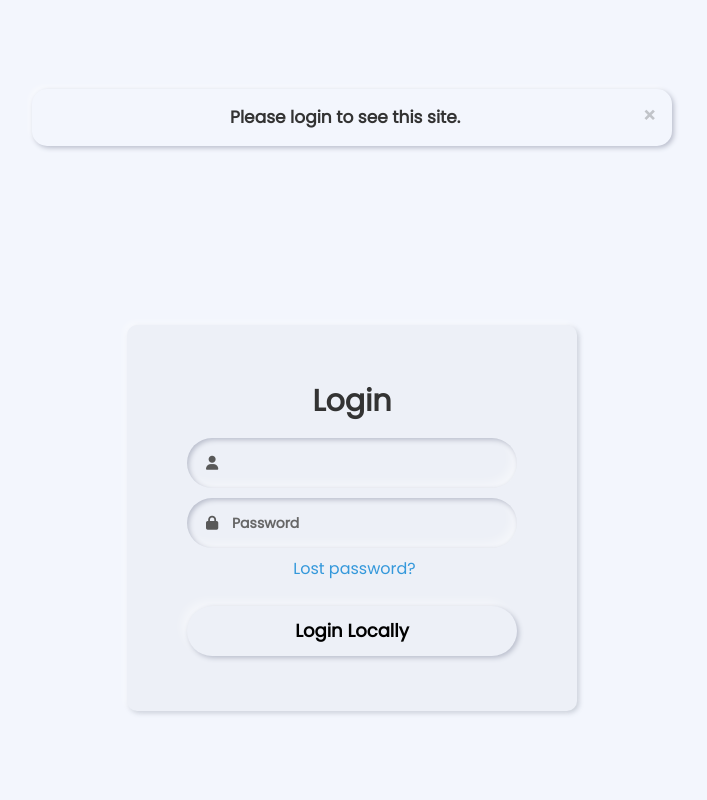
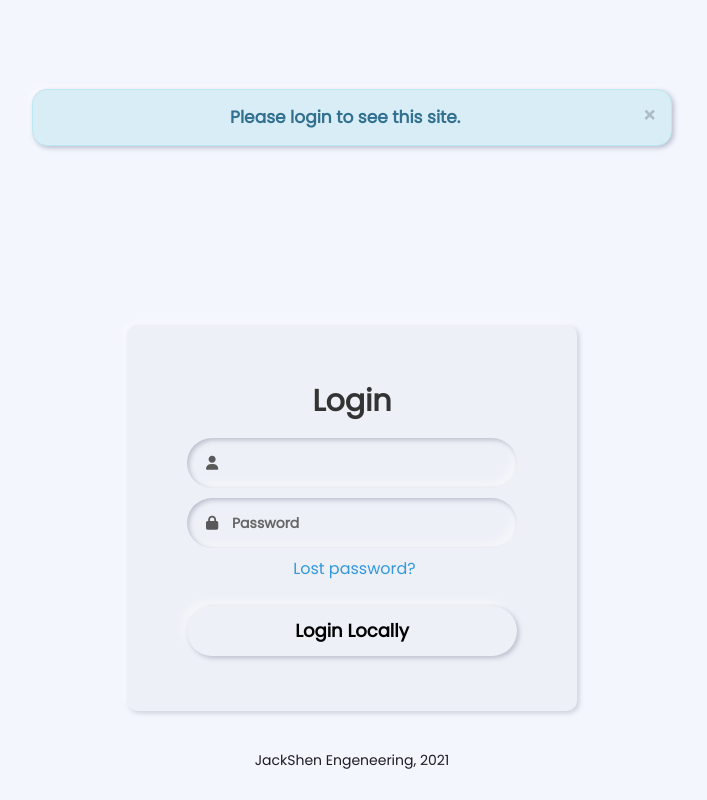
Before and after one commit to jackshendrikov/sensus-web, a Django app: page /accounts/login/?next=/home/ in a window 1280 px wide. Shown: the whole page, without its empty margins (288-995 px from the left). Run offline with Django 3.2, Linux system fonts and the light colour scheme; parts of the project's set-up code (start-up, migrations or seed data) failed here and were passed over; some libraries are stand-ins or nearby versions.

Commit message:
Fixed login page

```diff
--- a/analyzer/templates/analyzer/home.html
+++ b/analyzer/templates/analyzer/home.html
@@ -215,6 +215,8 @@
     </div>
 </div>
 
+<span class="footer-title">JackShen Engeneering, {% now "Y" %}</span>
+
 <script src='{% static "home/js/analyzer.js" %}'></script>
 
 </body>
--- a/analyzer/templates/analyzer/list.html
+++ b/analyzer/templates/analyzer/list.html
@@ -65,6 +65,8 @@
 {% endfor %}
 {% endif %}
 
+<span class="footer-title">JackShen Engeneering, {% now "Y" %}</span>
+
 <script src='{% static "home/js/analyzer.js" %}'></script>
     <script src="https://code.jquery.com/jquery-3.5.1.js" integrity="sha256-QWo7LDvxbWT2tbbQ97B53yJnYU3WhH/C8ycbRAkjPDc=" crossorigin="anonymous"></script>
 <script src="https://cdn.jsdelivr.net/npm/popper.js@1.16.1/dist/umd/popper.min.js" integrity="sha384-9/reFTGAW83EW2RDu2S0VKaIzap3H66lZH81PoYlFhbGU+6BZp6G7niu735Sk7lN" crossorigin="anonymous"></script>
--- a/analyzer/templates/registration/login.html
+++ b/analyzer/templates/registration/login.html
@@ -44,7 +44,7 @@
           To proceed, please login with an account that has access.
       </div>
   {% else %}
-      <div class="alert alert-primary" role="alert">
+      <div class="alert alert-info" role="alert">
           <button type="button" class="close" data-dismiss="alert" aria-label="Close"><span aria-hidden="true">&times;</span></button>
           <strong>Please login to see this site.</strong>
       </div>
@@ -73,6 +73,8 @@
 </form>
 </div>
 
+<span class="footer-title">JackShen Engeneering, {% now "Y" %}</span>
+
 <script src='{% static "home/js/font-awesome-kit.js" %}'></script>
 <script src="https://code.jquery.com/jquery-3.5.1.js" integrity="sha256-QWo7LDvxbWT2tbbQ97B53yJnYU3WhH/C8ycbRAkjPDc=" crossorigin="anonymous"></script>
 <script src="https://cdn.jsdelivr.net/npm/popper.js@1.16.1/dist/umd/popper.min.js" integrity="sha384-9/reFTGAW83EW2RDu2S0VKaIzap3H66lZH81PoYlFhbGU+6BZp6G7niu735Sk7lN" crossorigin="anonymous"></script>
--- a/analyzer/urls.py
+++ b/analyzer/urls.py
@@ -1,9 +1,10 @@
 from django.urls import path
+from django.contrib.auth.decorators import login_required
 from . import views
 from .views import my_view
 
 urlpatterns = [
     path('', my_view, name='my-view'),
-    path('home/', views.home, name='home_page'),
-    path('predict/', views.prediction, name='prediction'),
+    path('home/', login_required(views.home), name='home_page'),
+    path('predict/', login_required(views.prediction), name='prediction'),
 ]
--- a/sentimento/urls.py
+++ b/sentimento/urls.py
@@ -14,7 +14,7 @@ Including another URLconf
     2. Add a URL to urlpatterns:  path('blog/', include('blog.urls'))
 """
 from django.contrib import admin
-from django.conf.urls import  include
+from django.conf.urls import include
 from django.urls import path
 from django.conf import settings
 from django.conf.urls.static import static
--- a/static/home/css/style.css
+++ b/static/home/css/style.css
@@ -133,7 +133,7 @@ body{
 
 .alert {
   width: 50%;
-  margin: auto;
+  margin: 0;
   position: relative;
   text-align: center;
   font-size: 1.7rem;
@@ -141,3 +141,14 @@ body{
   box-shadow: 2px 2px 5px #babecc,
               -3px -3px 5px #ffffff73;
 }
+
+.footer-title {
+  position: absolute;
+  left: 0;
+  bottom: 0;
+  width: 100%;
+  height: 50px;
+  color: #1f1c24;
+  font-size: 14px;
+  text-align: center;
+}
```
Also changed, not shown: static/home/css/analyze.css (+11 -0 lines).
